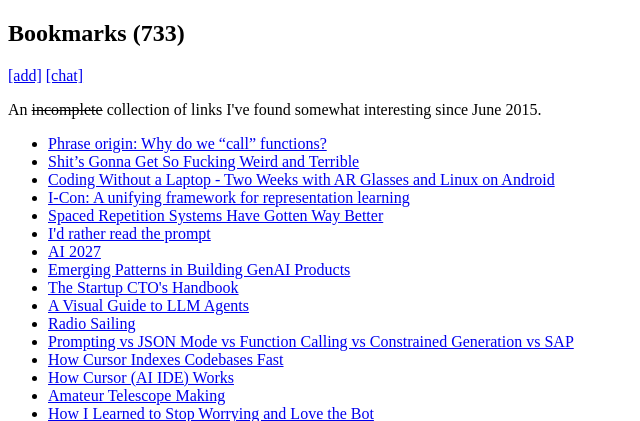
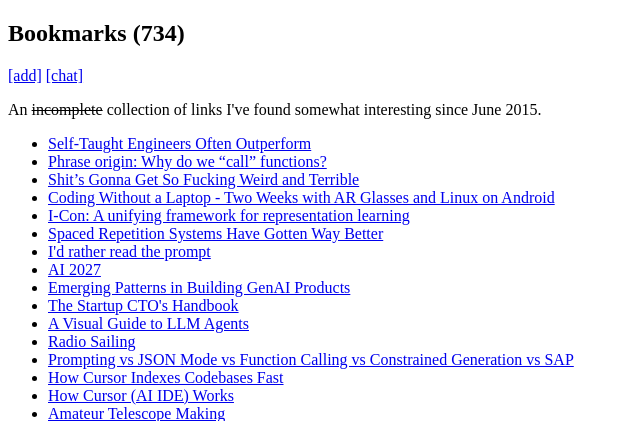
Before and after one commit to eug/eug.github.io, a Python web app: template templates/bookmarks.html in a window 1280 px wide. Shown: the part 93-514 px from the top of the page, without its empty margins (0-640 px from the left). Run offline with Jinja, Linux system fonts and the light colour scheme; the template is opened without the code that fills it, so the values that code supplies are empty.

Commit message:
Update bookmarks.html

```diff
--- a/templates/bookmarks.html
+++ b/templates/bookmarks.html
@@ -13,6 +13,7 @@
     <script>
         const bookmarks = [
 // { url: "", title: ""},
+{ url: "https://michaelbastos.com/blog/why-self-taught-engineers-often-outperform", title: "Self-Taught Engineers Often Outperform"},
 { url: "https://quuxplusone.github.io/blog/2025/04/04/etymology-of-call/", title: "Phrase origin: Why do we “call” functions?"},
 { url: "https://sonderuncertainly.substack.com/p/shits-gonna-get-so-fucking-weird", title: "Shit’s Gonna Get So Fucking Weird and Terrible"},
 { url: "https://holdtherobot.com/blog/2025/05/11/linux-on-android-with-ar-glasses/", title: "Coding Without a Laptop - Two Weeks with AR Glasses and Linux on Android"},
```
